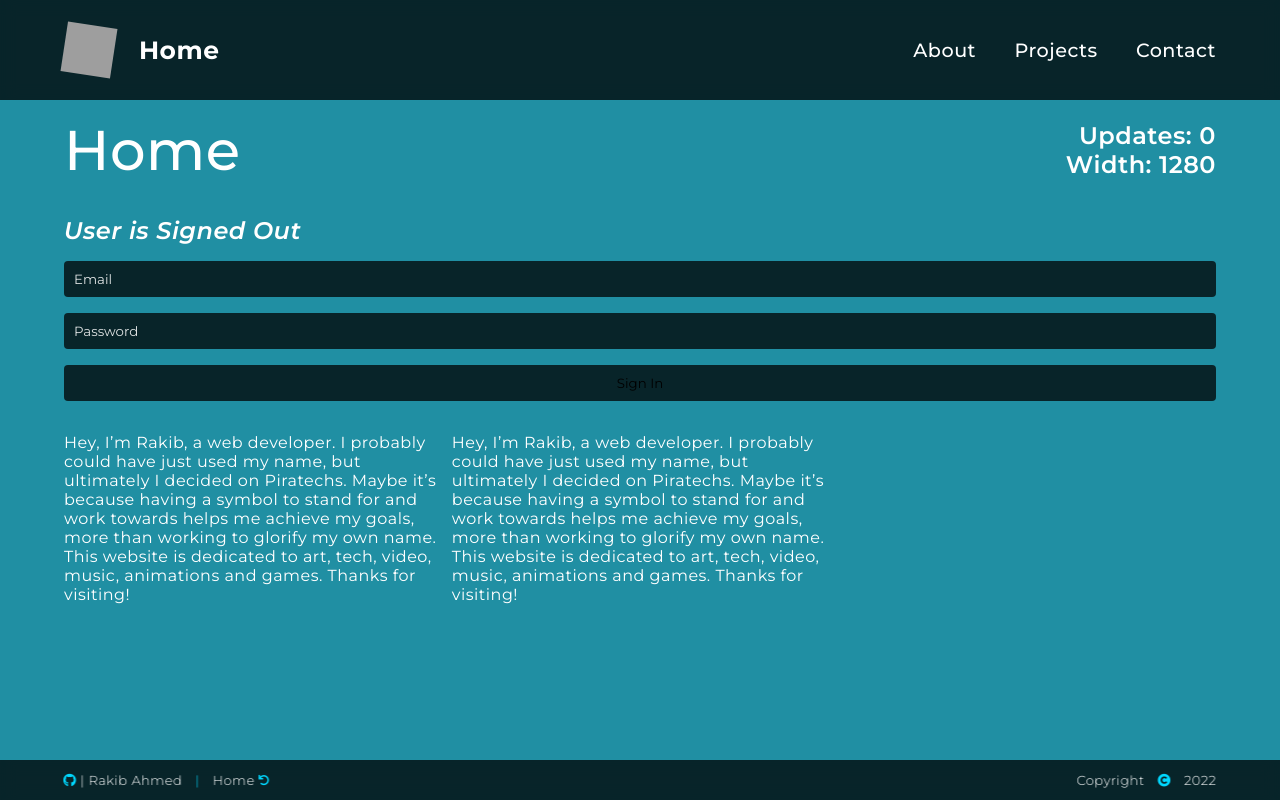
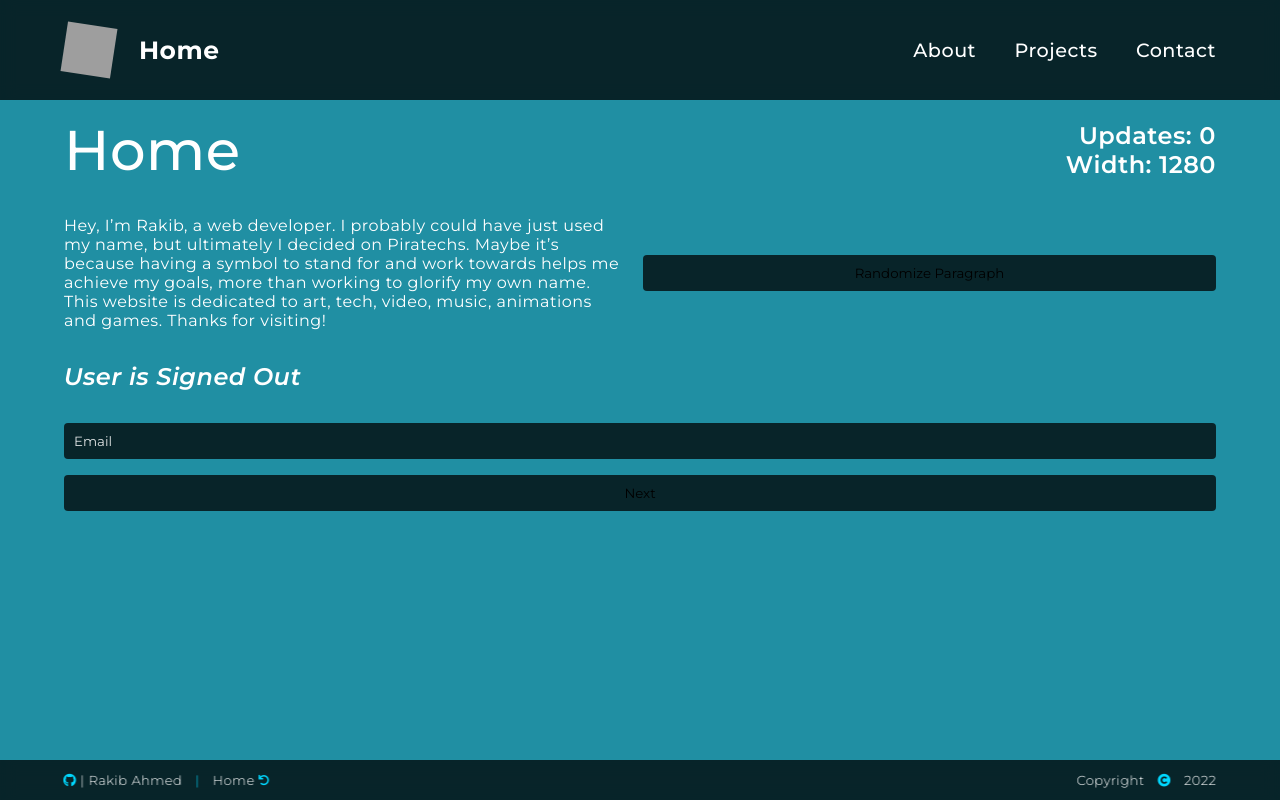
Before and after one commit to strawhat19/Next-13-Treasure-Game, a Next.js app: page / in a window 1280 px wide. Built offline with nearby package versions, Linux system fonts and the light colour scheme; grey boxes are pictures that could not be loaded.

Commit message:
Firebase Auth, Not Secure Yet

```diff
--- a/app/components/form.tsx
+++ b/app/components/form.tsx
@@ -9,7 +9,7 @@ export default function AuthForm() {
   const loadedRef = useRef(false);
   const [loaded, setLoaded] = useState(false);
   const [alertOpen, setAlertOpen] = useState(false);
-  const { user, setUser, updates, setUpdates, users, setUsers } = useContext(StateContext);
+  const { user, setUser, updates, setUpdates, setUsers, setContent, authState, setAuthState, emailField, setEmailField, users } = useContext(StateContext);
 
   const addOrUpdateUser = async (id: any, user: any) => {
     setDoc(doc(db, `users`, id), { ...user, id }).then(newSub => {
@@ -34,23 +34,27 @@ export default function AuthForm() {
     return latestUsers;
   }
 
-  const showAlert = async (alertTitle: any, alertMessage: any, additionalInfo?:any) => {
+  const showAlert = async (alertTitle: any, alertMessage?: any, additionalInfo?:any) => {
     if (alertOpen) return;
     setAlertOpen(true);
+    setUpdates(updates+1);
     let alertDialog = document.createElement(`div`);
     alertDialog.className = `alert`;
     alertDialog.innerHTML = `<h3>${alertTitle}</h3>
-    ${additionalInfo ? `` : alertMessage}
+    ${alertMessage ? additionalInfo ? `` : alertMessage : ``}
     `;
-    additionalInfo.forEach((info: any, index: any) => {
+    if (additionalInfo?.length > 0) {
+      additionalInfo?.forEach((info: any, index: any) => {
         let element: any = createXML(`<p>${index+1}. ${alertMessage} ${info}</p>`);
         alertDialog.append(element);
       });
+    }
     document.body.appendChild(alertDialog);
     let closeButton = document.createElement(`button`);
     closeButton.innerHTML = `X`;
     closeButton.onclick = () => {
       document.body.removeChild(alertDialog);
+      setUpdates(updates+1);
       setAlertOpen(false);
     };
     alertDialog.appendChild(closeButton);
@@ -61,19 +65,57 @@ export default function AuthForm() {
     let clicked = e?.nativeEvent?.submitter;
     let formFields = e.target.children;
 
-    if (clicked?.classList?.contains(`submit`)) {
-      let submit = formFields.authFormSubmit.value ?? `submit`;
+    if (clicked?.value == `Sign Out`) {
+      setUser(null);
+      setUpdates(updates+1);
+      localStorage.removeItem(`user`);
+      setEmailField(false);
+      setAuthState(`Next`);
+    } else if (clicked?.classList?.contains(`submit`)) {
+      let submissionType = formFields.authFormSubmit.value ?? `submit`;
+      let email = formFields.email.value ?? `email`;
 
-      if (submit == `Sign In`) {
-        let email = formFields.email.value ?? `email`;
+      if (submissionType == `Next`) {
+        setEmailField(true);
+        getDocs(collection(db, `users`)).then((snapshot) => {
+          let latestUsers = snapshot.docs.map((doc: any) => doc.data());
+          let macthingEmails = latestUsers.filter((usr: any) => usr?.email == email);
+          setUsers(latestUsers);
+          if (macthingEmails.length > 0) {
+            localStorage.setItem(`account`, JSON.stringify(macthingEmails[0]));
+            setAuthState(`Sign In`);
+          } else {
+            setAuthState(`Sign Up`);
+          }
+        });
+      } else if (submissionType == `Sign In`) {
+        let existingAccount = JSON.parse(localStorage.getItem(`account`) as any);
+        let password = formFields?.password?.value;
+
+        if (password == existingAccount?.password) {
+          setUser(existingAccount);
+          setContent(existingAccount?.bio);
+        } else {
+          showAlert(`Invalid Password`);
+        }
+      } else if (submissionType == `Sign Up`) {
         let name = capitalizeAllWords(email.split(`@`)[0]);
-        let password = formFields.password.value ?? `password`;
-
-        // Implement Users Check
-
         let updated = formatDate(new Date());
         let lastSignin = formatDate(new Date());
         let registered = formatDate(new Date());
+
+        getDocs(collection(db, `users`)).then((snapshot) => {
+          let latestUsers = snapshot.docs.map((doc: any) => doc.data());
+          let macthingEmails = latestUsers.filter((usr: any) => usr?.email == email);
+          setUsers(latestUsers);
+          if (macthingEmails.length > 0) {
+            localStorage.setItem(`account`, JSON.stringify(macthingEmails[0]));
+            setAuthState(`Sign In`);
+          } else {
+            setAuthState(`Sign Up`);
+          }
+
+          let password = formFields?.password?.value;
 
           let potentialUser = {
             id: users.length + 1,
@@ -90,36 +132,32 @@ export default function AuthForm() {
             registered: registered,
           };
 
-        getDocs(collection(db, `users`)).then((snapshot) => {
-          let latestUsers = snapshot.docs.map((doc: any) => doc.data());
-          console.log(`Latest Users`, latestUsers);
           let uuid = `${latestUsers.length + 1} ${potentialUser?.name} ${potentialUser?.registered.split(` `)[0] + ` ` + potentialUser?.registered.split(` `)[1] + ` ` + potentialUser?.registered.split(` `)[2]}`;
-
           addOrUpdateUser(uuid, potentialUser);
         });
-
-      } else {
-        setUser(null);
-        setUpdates(updates+1);
-        localStorage.removeItem(`user`);
       }
     } else {
-      let formErrors = [];
+      let emptyFields = [];
+      let fieldsToUpdate = [];
 
       for (let i = 0; i < formFields.length; i++) {
         const input = formFields[i];
+        if (input?.classList?.contains(`userData`)) {
           if (input.value === ``) {
-          formErrors.push(input?.placeholder);
+            emptyFields.push(input?.placeholder);
+          } else {
+            fieldsToUpdate.push(input);
+          }
         }
       }
 
-      if (formErrors.length > 0) {
-        console.log(formErrors);
-        showAlert(`The Form was NOT Saved.`, `Please Fill`, formErrors);
+      if (fieldsToUpdate.length == 0) {
+        showAlert(`The Form was NOT Saved.`, `You Can Fill`, emptyFields);
       } else {
         let updatedUser = { ...user, updated: formatDate(new Date()) };
-        Object.assign(updatedUser, ...([...formFields].map(input => {
+        Object.assign(updatedUser, ...([...fieldsToUpdate].map(input => {
           if (input?.classList?.contains(`userData`)) {
+            if (input?.id == `bio`) setContent(formFields?.bio?.value);
             return {[input.id]: input.value}
           }
         })));
@@ -137,18 +175,18 @@ export default function AuthForm() {
   return <>
     {loaded ? <form id="authForm" className={`flex`} onSubmit={authForm}>
       {!user && <input placeholder="Email" type="email" name="email" autoComplete={`email`} required />}
-      {!user && <input placeholder="Password" type="password" name="password" autoComplete={`current-password`} required />}
+      {!user && emailField && <input placeholder="Password" type="password" name="password" autoComplete={`current-password`} required />}
       {user && <>Status <input id="status" className={`status userData`} placeholder="Status" type="text" name="status" /></>}
       {user && <>About You <input id="bio" className={`bio userData`} placeholder="About You" type="text" name="bio" /></>}
       {user && <>Favorite Number <input id="number" className={`number userData`} placeholder="Favorite Number" type="number" name="number" /></>}
       {user && <>Edit Password <input id="password" className={`editPassword userData`} placeholder="Edit Password" type="password" name="editPassword" autoComplete={`current-password`} /></>}
-      <input className={user ? `submit half` : `submit full`} type="submit" name="authFormSubmit" value={user ? `Sign Out` : `Sign In`} />
+      <input className={user ? `submit half` : `submit full`} type="submit" name="authFormSubmit" value={user ? `Sign Out` : authState} />
       {user && <input id={user?.id} className={`save`} type="submit" name="authFormSave" value={`Save`} />}
     </form> : <div className={`skeleton`}>
         <form id="authForm" className={`flex`} onSubmit={authForm}>
           <input placeholder="Email" type="email" name="email" autoComplete={`email`} required />
           <input placeholder="Password" type="password" name="password" autoComplete={`current-password`} required />
-          <input type="submit" name="authFormSubmit" value={user ? `Sign Out` : `Sign In`} />
+          <input type="submit" name="authFormSubmit" value={user ? `Sign Out` : authState} />
         </form>
     </div>}
   </>
--- a/app/home.tsx
+++ b/app/home.tsx
@@ -43,7 +43,7 @@ export default function Home() {
 
   const randomize = (e?: any) => {
     setUpdates(updates+1);
-    setContent(shuffle(content.split(` `)).join(` `));
+    setContent(shuffle(content?.split(` `)).join(` `));
   }
 
   useEffect(() => {
@@ -53,30 +53,48 @@ export default function Home() {
 
   return <div className={`inner pageInner`}>
     <Banner id={`homeBanner`} />
+    {!user && <section>
+      <div className="inner">
+        <article>
+          <div className="flex row">
+            <span>{user?.bio == `` ? `--` : content}</span>
+            <button onClick={randomize}>Randomize Paragraph</button>
+          </div>
+        </article>
+      </div>
+    </section>}
+    <section>
+      <div className="inner">
+        <article>
+          <div className="flex row subBanner">
+            <h2><i>User is {user ? user?.name : `Signed Out`}</i></h2>
+            {user?.updated && <h4><i>Updated {user?.updated}</i></h4>}
+          </div>
+          {user ? <div className="profile flex">
+            <span>Name: {user.name}</span>
+            <span>Status: {user?.status == `` ? `--` : user?.status}</span>
+            <span>Number: {user?.number == `` ? `--` : user?.number}</span>
+            {user?.email && <span>Email: {user?.email}</span>}
+            {user?.color && <span>Color: {user?.color}</span>}
+            {user?.password && <span className={`flex row start`}>Password: <span className={`flex row contain`}>{user?.password?.split(``).map((char: any, i: any) => {
+              return <span key={i} className={`blur`}>X</span>
+            })}</span></span>}
+            <div className="flex row">
+              <span>About You: {user?.bio == `` ? `--` : content}</span>
+              <button onClick={randomize}>Randomize Paragraph</button>
+            </div>
+          </div> : ``}
+        </article>
+      </div>
+    </section>
     <section>
      <div className="inner">
       <article>
-          <h2><i>User is {user ? user?.name : `Signed Out`}</i></h2>
           <div className="flex auth">
             <AuthForm />
           </div>
         </article>
       </div>
     </section>
-    <section>
-     <div className="inner">
-      <article>
-      <div className="grid">
-            <div className="gridItem">{content ?? `Loading...`}</div>
-            <div className="gridItem">{content ?? `Loading...`}</div>
-            <div className="grid">
-              {users.map((usr: any) => {
-                return <div key={usr?.name} className="gridItem"><button onClick={randomize}>Randomize Paragraph {usr?.name}</button></div>
-              })}
-            </div>
-          </div>
-        </article>
-      </div>
-    </section>
   </div>
 }
--- a/app/layout.tsx
+++ b/app/layout.tsx
@@ -11,12 +11,14 @@ export default function RootLayout({ children, } : { children: React.ReactNode;
   let loaded = useRef(false);
   let [page, setPage] = useState(``);
   let [width, setWidth] = useState(0);
-  let [user, setUser] = useState(null);
   let [height, setHeight] = useState(0);
   let [updates, setUpdates] = useState(0);
   let [devEnv, setDevEnv] = useState(false);
   let [users, setUsers] = useState<any>([]);
+  let [user, setUser] = useState<any>(null);
+  let [authState, setAuthState] = useState(`Next`);
   let [mobileMenu, setMobileMenu] = useState(false);
+  let [emailField, setEmailField] = useState<any>(false);
   let [year, setYear] = useState(new Date().getFullYear());
   let [content, setContent] = useState(`Hey, I’m Rakib, a web developer. I probably could have just used my name, but ultimately I decided on Piratechs. Maybe it’s because having a symbol to stand for and work towards helps me achieve my goals, more than working to glorify my own name. This website is dedicated to art, tech, video, music, animations and games. Thanks for visiting!`);
 
@@ -31,7 +33,12 @@ export default function RootLayout({ children, } : { children: React.ReactNode;
     setYear(new Date().getFullYear());
     setPage(window.location.pathname.replace(`/`,``));
     setDevEnv(window.location.host.includes(`localhost`));
-    setUser(JSON.parse(localStorage.getItem(`user`) as any) || null);
+
+    if (JSON.parse(localStorage.getItem(`user`) as any)) {
+      setUser(JSON.parse(localStorage.getItem(`user`) as any) || null);
+      setAuthState(`Sign Out`);
+      setContent((JSON.parse(localStorage.getItem(`user`) as any)?.bio || null));
+    }
 
     const windowEvents = () => {
       setWidth(window.innerWidth);
@@ -51,7 +58,7 @@ export default function RootLayout({ children, } : { children: React.ReactNode;
 
   return (
     <html lang="en">
-      <StateContext.Provider value={{updates, setUpdates, content, setContent, width, setWidth, user, setUser, page, setPage, mobileMenu, setMobileMenu, users, setUsers}}>
+      <StateContext.Provider value={{updates, setUpdates, content, setContent, width, setWidth, user, setUser, page, setPage, mobileMenu, setMobileMenu, users, setUsers, authState, setAuthState, emailField, setEmailField}}>
         <head>
           <title>Next.js 13 | Piratechs</title>
           <meta name="description" content="Generated by create next app" />
--- a/app/profile/profile.tsx
+++ b/app/profile/profile.tsx
@@ -31,7 +31,7 @@ export default function Profile() {
                 return <span key={i} className={`blur`}>X</span>
               })}</span></span>}
               <span>About: {user?.bio == `` ? `--` : user?.bio}</span>
-            </div> : `Please Sign In to View Content on this Page`}
+            </div> : `Please Sign In to View Content In This Section`}
           </article>
         </div>
       </section>
--- a/styles/global.css
+++ b/styles/global.css
@@ -282,8 +282,8 @@ header .menu.mobileNav li a {
 main {
   width: 100%;
   height: auto;
-  padding: 0em;
   margin: 0 auto;
+  padding: 0 0 3em;
 }
 
 h1 {
--- a/styles/global.scss
+++ b/styles/global.scss
@@ -288,8 +288,8 @@ header {
 main {
     width: 100%;
     height: auto;
-    padding: 0em;
     margin: 0 auto;
+    padding: 0 0 3em;
 }
 
 h1 {
```
Also changed, not shown: 1 other file (tests, documents, lock files or other folders). Lines whose indentation alone changed are shown as unchanged.
